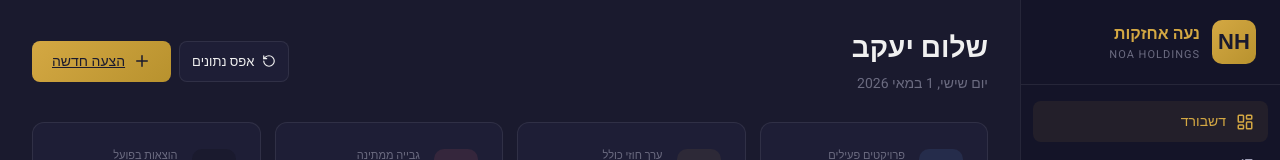
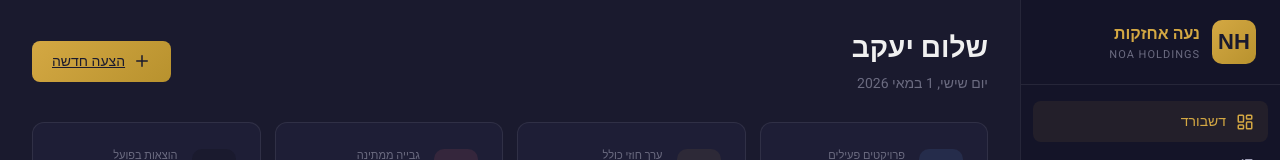
Before and after one commit to talya-debug/noa-holdings, a React (Vite) app: page /#/ in a window 1280 px wide. Shown: the top 160 px of the page. Built offline with nearby package versions, Linux system fonts and the light colour scheme.

Commit message:
הסרת כפתור איפוס נתונים
Co-Authored-By: Claude Opus 4.6 (1M context) <noreply@anthropic.com>

```diff
--- a/src/pages/Dashboard.jsx
+++ b/src/pages/Dashboard.jsx
@@ -161,16 +161,9 @@ export default function Dashboard() {
             {new Date().toLocaleDateString('he-IL', { weekday: 'long', year: 'numeric', month: 'long', day: 'numeric' })}
           </p>
         </div>
-        <div style={{ display: 'flex', gap: '8px' }}>
-          <button className="btn btn-secondary btn-sm" onClick={() => {
-            if (confirm('לאפס את כל הנתונים ולחזור למצב התחלתי?')) { localStorage.clear(); resetAllData(); window.location.reload() }
-          }}>
-            <RotateCcw size={14} />אפס נתונים
-          </button>
-          <Link to="/quotes" className="btn btn-primary">
-            <Plus size={18} />הצעה חדשה
-          </Link>
-        </div>
+        <Link to="/quotes" className="btn btn-primary">
+          <Plus size={18} />הצעה חדשה
+        </Link>
       </div>
 
       {/* סטטיסטיקות */}
```
